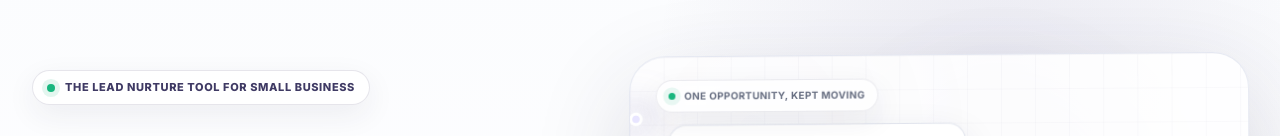
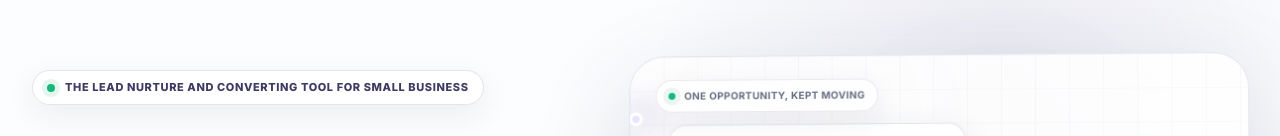
Before and after one commit to Sellaboo-dev/sellaboo-marketing, a Next.js app: page / in a window 1280 px wide. Shown: the part 128-264 px from the top of the page. Built offline with nearby package versions, Linux system fonts and the light colour scheme.

Commit message:
Changed text in Hero section label.

```diff
--- a/components/hero/HeroSection.tsx
+++ b/components/hero/HeroSection.tsx
@@ -63,7 +63,7 @@ export function HeroSection() {
         <div className="relative z-10 text-center lg:text-left">
           <div className="mb-7 inline-flex items-center gap-2.5 rounded-full border border-[rgba(63,58,100,0.13)] bg-white/80 px-3.5 py-2 text-[11px] font-extrabold uppercase tracking-[0.055em] text-[var(--color-primary)] shadow-[0_10px_30px_rgba(42,45,76,0.07)]">
             <span className="size-2 rounded-full bg-[var(--color-success)] shadow-[0_0_0_5px_rgba(24,182,126,0.12)]" />
-            The lead nurture tool for small business
+            The lead nurture and converting tool for small business
           </div>
 
           <h1 className="mx-auto max-w-[710px] font-[var(--font-heading)] text-[clamp(44px,5.8vw,64px)] font-extrabold leading-[1.045] tracking-[-0.055em] text-[var(--color-heading)] lg:mx-0">
```
